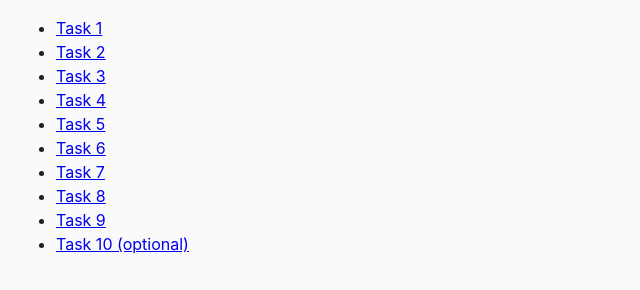
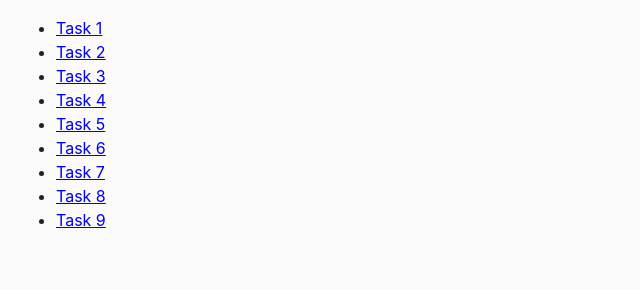
Before and after one commit to AndreyLisTarasov/goit-js-hw-06, a plain HTML site: page index.html in a window 1280 px wide. Shown: the whole page, without its empty margins (0-640 px from the left). Drawn offline with Linux system fonts and the light colour scheme.

Commit message:
Update index

```diff
--- a/index.html
+++ b/index.html
@@ -18,7 +18,6 @@
       <li><a href="task-07.html">Task 7</a></li>
       <li><a href="task-08.html">Task 8</a></li>
       <li><a href="task-09.html">Task 9</a></li>
-      <li><a href="task-10.html">Task 10 (optional)</a></li>
     </ul>
   </body>
 </html>
```
